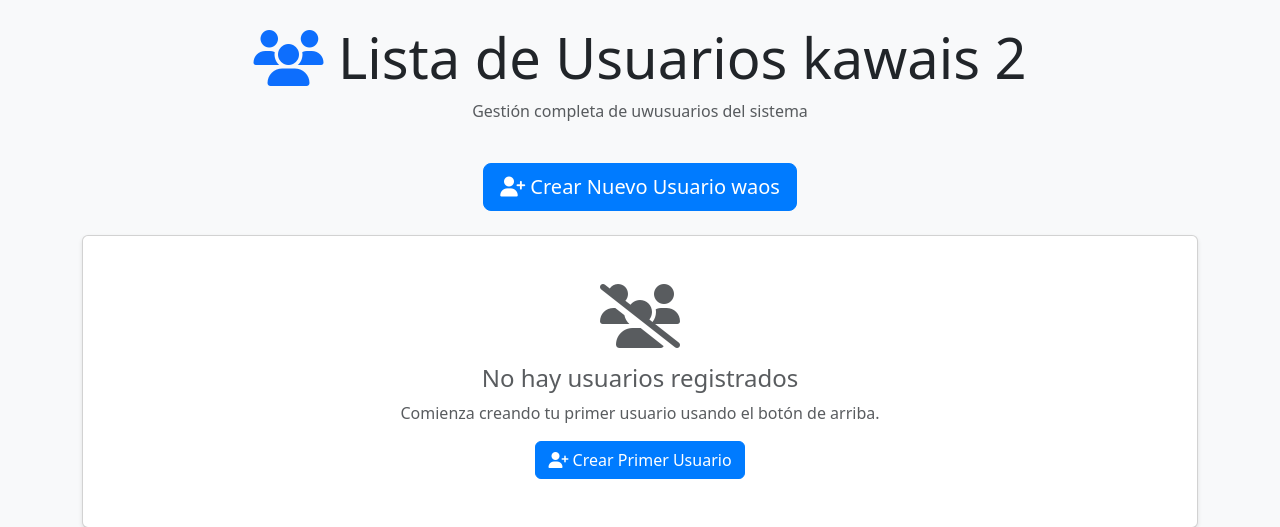
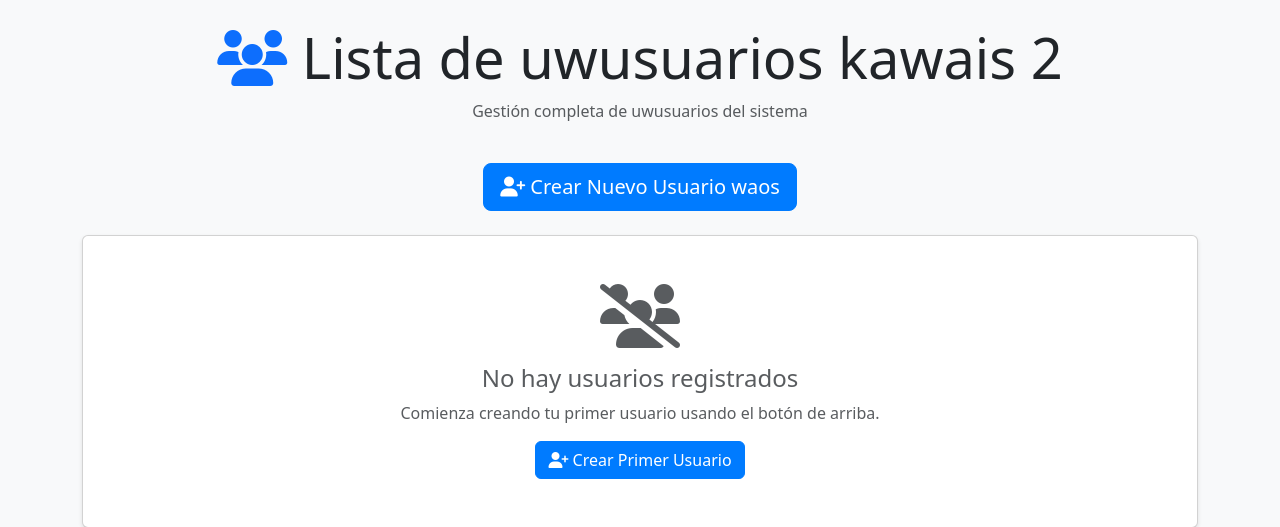
Before and after one commit to Pasto247/Front_Eval2, a Flask app: page / in a window 1280 px wide. Shown: the part 56-583 px from the top of the page. Run offline with Flask 3, Linux system fonts and the light colour scheme; data that the repository does not hold is empty.

Commit message:
uwusaurios2

```diff
--- a/templates/index.html
+++ b/templates/index.html
@@ -4,7 +4,7 @@
 
 {% block page_header %}
 <h1 class="display-4 text-center">
-    <i class="fas fa-users text-primary"></i> Lista de Usuarios kawais 2
+    <i class="fas fa-users text-primary"></i> Lista de uwusuarios kawais 2
 </h1>
 <p class="text-center text-muted">Gestión completa de uwusuarios del sistema</p>
 {% endblock %}
```
